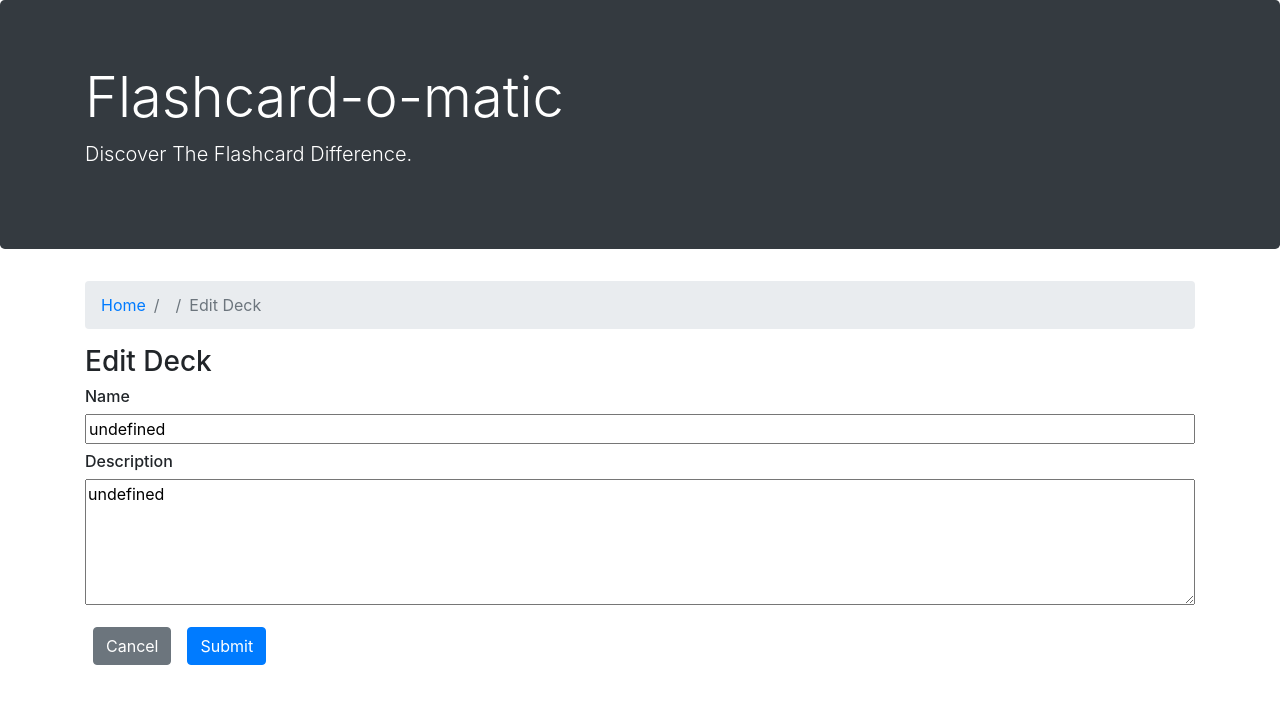
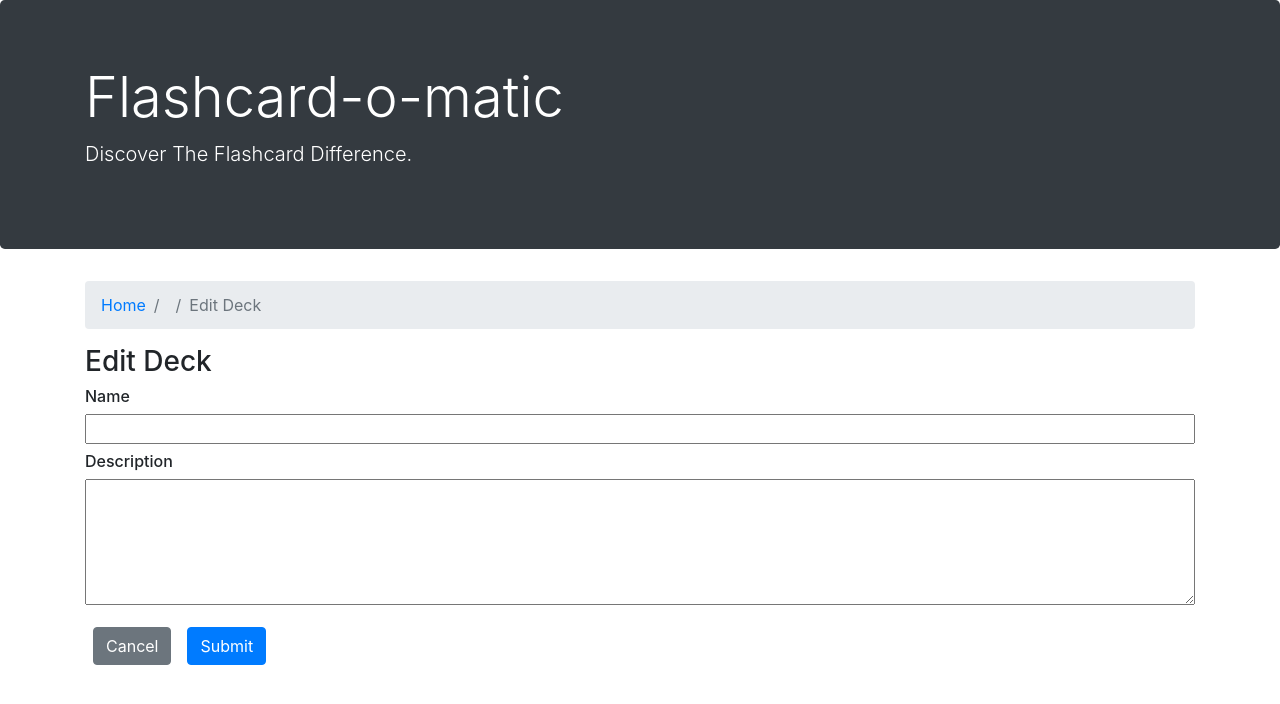
Before and after one commit to imanitaylor/Project-Flashcards, a React (Create React App) app: page /decks/1/edit in a window 1280 px wide. Shown: the top 704 px of the page. Built offline with nearby package versions, Linux system fonts and the light colour scheme; no server answers; a web font is replaced by a local one.

Commit message:
data prefills, submitting updates deck

```diff
--- a/src/EditDeck.js
+++ b/src/EditDeck.js
@@ -1,3 +1,5 @@
+//Completed
+
 import React, { useState, useEffect } from "react";
 import { Link, useHistory, useParams } from "react-router-dom";
 import { readDeck, updateDeck } from "../src/utils/api";
@@ -9,8 +11,8 @@ import { readDeck, updateDeck } from "../src/utils/api";
 -You must use the readDeck() function from src/utils/api/index.js to load the existing deck.
 -There is a breadcrumb navigation bar with a link to home /, followed by the name of the deck being edited, and finally the text Edit Deck (e.g., Home/Rendering in React/Edit Deck).
 -It displays the same form as the Create Deck screen
-except it is pre-filled with information for the existing deck.
-The user can edit and update the form.
+-except it is pre-filled with information for the existing deck.
+-The user can edit and update the form.
 -If the user clicks "Cancel", the user is taken to the Deck screen.
 
 */
@@ -22,18 +24,22 @@ function EditDeck() {
   const ac = new AbortController();
 
 
-  const loadDeck = () => {
-    readDeck(deckId).then(setDeck).catch(console.error);
-  };
+//   const loadDeck = () => {
+//     readDeck(deckId).then(setDeck).catch(console.error);
+//   };
+
 
   useEffect(() => {
     setDeck([]);
-    loadDeck();
+    readDeck(deckId).then((newDeck)=>{
+        setDeck(newDeck)
+        (setFormData({...newDeck}))
+    }).catch(console.error);
     return () => ac.abort();
   }, [setDeck, deckId]);
 
 
-  const initialFormState = { name: `${deck.name}`, description:`${deck.description}` };
+  const initialFormState = { name:"", description: "" };
   // useState to handle the change when inputting into the fields
   const [formData, setFormData] = useState({ ...initialFormState });
 
@@ -48,8 +54,7 @@ function EditDeck() {
   const handleSubmit = (event) => {
     event.preventDefault();
     updateDeck(formData)
-      .then(setFormData({ ...initialFormState }))
-      .then(history.push("/decks/:deckId"))
+    .then((newDeck)=>history.push(`/decks/${newDeck.id}`))
       .catch(console.error);
   };
 
```
